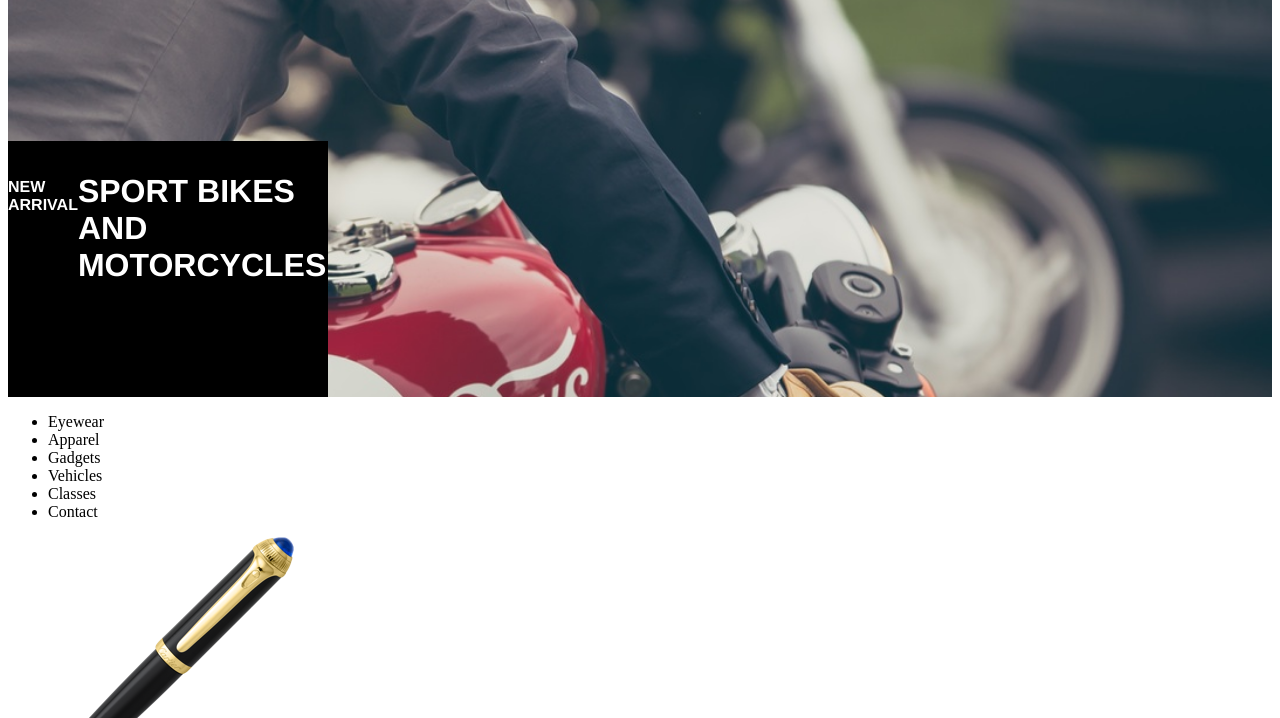
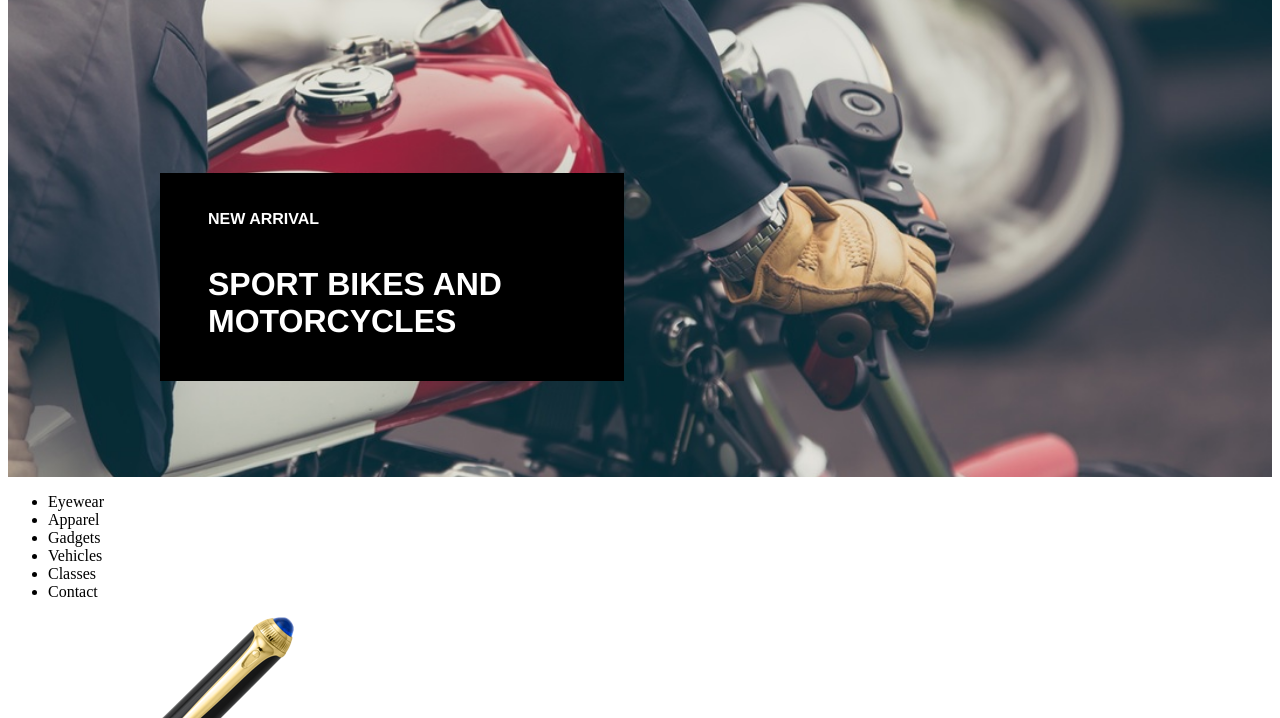
Before and after one commit to marypb/SecretAgentSupply, a plain HTML site: page index.html in a window 1280 px wide. Shown: the part 82-800 px from the top of the page. Drawn offline with Linux system fonts and the light colour scheme; files whose address does not match are found by name.

Commit message:
Seventh commit - finished main section

```diff
--- a/index.html
+++ b/index.html
@@ -22,8 +22,10 @@
     <div class="motorcycles">
       <div class="container">
         <div class="newarrival">
-          <h6>NEW ARRIVAL</h6>
-          <p>SPORT BIKES AND MOTORCYCLES</p>
+          <div class="text">
+            <h6>NEW ARRIVAL</h6>
+            <p>SPORT BIKES AND MOTORCYCLES</p>
+          </div>
         </div>
       </div>
     </div>
--- a/resources/CSS/style.css
+++ b/resources/CSS/style.css
@@ -30,23 +30,25 @@ html {font-size 18px;}
 .motorcycles {
   display: flex;
   background-image: url("C:/Users/Mary/test/git_practice/marypb.github.io/SecretAgentSupply/resources/images/moto.jpeg");
+  background-position: center;
   width: 100%;
-  height: 25rem;
+  height: 30rem;
   background-size: cover;
-}
-
-.newarrival {
-  background-color: black;
-  width: 20rem;
-  margin-top: 9rem;
-  display: flex;
-  /*justify-content: flex-start;*/
-}
+  justify-content: center;
+  }
 
 .container {
   width: 960px;
   display: flex;
-}
+  }
+
+.newarrival {
+  background-color: black;
+  width: 29rem;
+  margin-top: 11rem;
+  height: 13rem;
+  flex-direction: column;
+  }
 
 .newarrival h6, .newarrival p{
   color: white;
@@ -64,3 +66,8 @@ html {font-size 18px;}
   font-size: 2rem;
   font-weight: bold;
 }
+
+.text {
+  margin-top: 2rem;
+  margin-left: 3rem;
+  }
```
